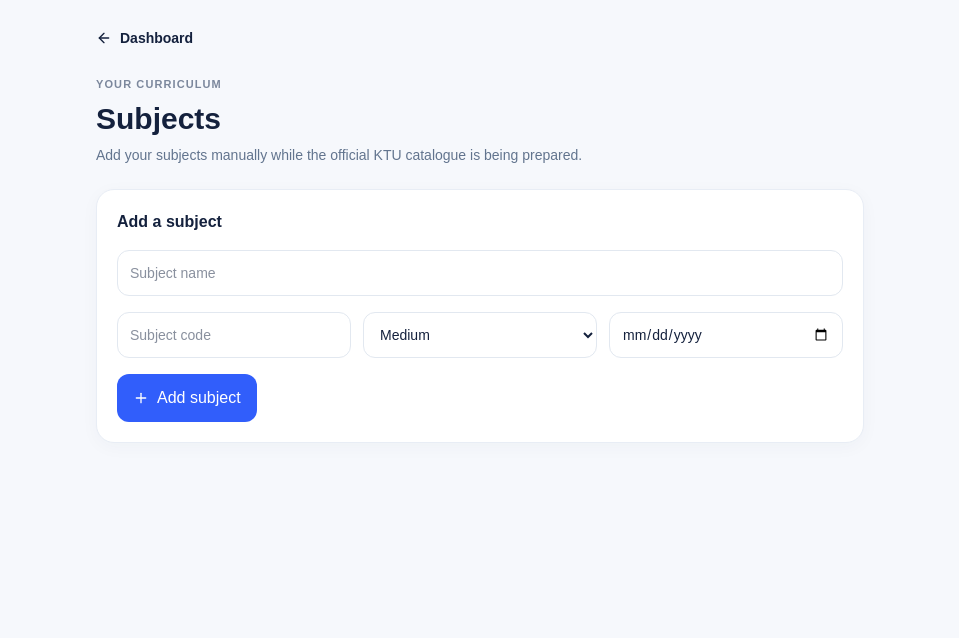
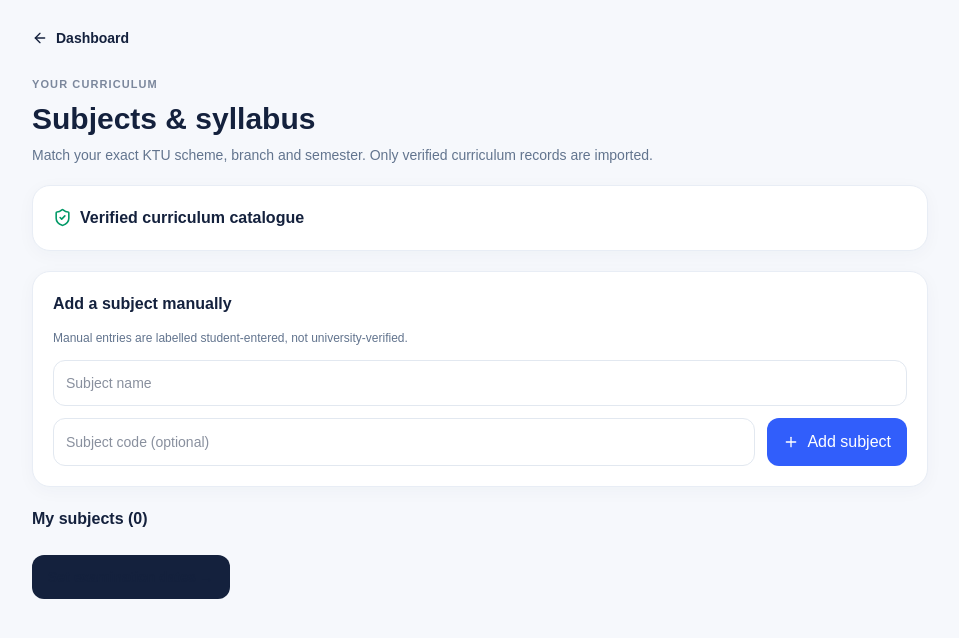
Before and after one commit to eldhoyy/exampilot, a Next.js app: page /subjects in a window 1280 px wide. Shown: the top 638 px of the page, without its empty margins (160-1119 px from the left). Built offline with nearby package versions, Linux system fonts and the light colour scheme.

Commit message:
Load verified KTU curriculum and module data

```diff
--- a/src/app/subjects/page.tsx
+++ b/src/app/subjects/page.tsx
@@ -1,16 +1,34 @@
 "use client";
 import { useEffect, useState } from "react";
 import Link from "next/link";
-import { ArrowLeft, BookOpen, Plus, Trash2 } from "lucide-react";
-type Subject={id:string;title:string;code:string;difficulty:string;examDate:string};
+import { ArrowLeft, BookOpen, Plus, ShieldCheck } from "lucide-react";
+import { createClient } from "@/lib/supabase/client";
+type Subject = { id:string; title:string; code:string; difficulty:string; examDate:string; modules:number; verified?:boolean };
+type CatalogueSubject = { id:string; subject_code:string; title:string; credits:number|null; subject_modules:{id:string;module_number:number;title:string;topics:string[]}[] };
 export default function SubjectsPage(){
- const [items,setItems]=useState<Subject[]>([]);
- const [title,setTitle]=useState(""); const [code,setCode]=useState(""); const [difficulty,setDifficulty]=useState("medium"); const [examDate,setExamDate]=useState("");
- useEffect(()=>{try{setItems(JSON.parse(localStorage.getItem("exampilot-subjects")||"[]"))}catch{}},[]);
- function persist(next:Subject[]){setItems(next);localStorage.setItem("exampilot-subjects",JSON.stringify(next))}
- function add(){if(!title.trim())return;persist([...items,{id:crypto.randomUUID(),title:title.trim(),code:code.trim(),difficulty,examDate}]);setTitle("");setCode("");setExamDate("")}
- return <main className="min-h-screen px-4 py-7 sm:px-8"><div className="mx-auto max-w-3xl"><Link href="/" className="mb-7 inline-flex items-center gap-2 text-sm font-semibold text-slate-500"><ArrowLeft size={16}/> Dashboard</Link><p className="eyebrow mb-2">YOUR CURRICULUM</p><h1 className="text-3xl font-extrabold">Subjects</h1><p className="mt-2 text-sm text-slate-500">Add your subjects manually while the official KTU catalogue is being prepared.</p>
- <section className="panel mt-6 space-y-4 p-5"><h2 className="font-bold">Add a subject</h2><input className="w-full rounded-xl border border-slate-200 px-3 py-3 text-sm" placeholder="Subject name" value={title} onChange={e=>setTitle(e.target.value)}/><div className="grid gap-3 sm:grid-cols-3"><input className="rounded-xl border border-slate-200 px-3 py-3 text-sm" placeholder="Subject code" value={code} onChange={e=>setCode(e.target.value)}/><select className="rounded-xl border border-slate-200 px-3 py-3 text-sm" value={difficulty} onChange={e=>setDifficulty(e.target.value)}><option value="easy">Easy</option><option value="medium">Medium</option><option value="hard">Hard</option></select><input aria-label="Exam date" type="date" className="rounded-xl border border-slate-200 px-3 py-3 text-sm" value={examDate} onChange={e=>setExamDate(e.target.value)}/></div><button onClick={add} className="inline-flex items-center gap-2 rounded-xl bg-[#315efb] px-4 py-3 text-sm font-bold text-white"><Plus size={16}/> Add subject</button></section>
- <section className="mt-5 space-y-3">{items.map(s=><div key={s.id} className="panel flex items-center gap-3 p-4"><BookOpen className="text-blue-600"/><div className="min-w-0 flex-1"><p className="font-bold">{s.title}</p><p className="text-xs text-slate-400">{s.code||"No code"} · {s.difficulty} · {s.examDate||"Exam date not set"}</p></div><button aria-label="Remove subject" onClick={()=>persist(items.filter(x=>x.id!==s.id))} className="p-2 text-slate-400"><Trash2 size={16}/></button></div>)}</section>
- </div></main>
+ const [items,setItems]=useState<Subject[]>([]); const [catalogue,setCatalogue]=useState<CatalogueSubject[]>([]); const [loading,setLoading]=useState(false); const [notice,setNotice]=useState("");
+ const [profile,setProfile]=useState<{scheme:string;branch:string;semester:string;programme:string}|null>(null); const [difficulty,setDifficulty]=useState("medium"); const [examDates,setExamDates]=useState<Record<string,string>>({});
+ useEffect(()=>{try{setItems(JSON.parse(localStorage.getItem("exampilot-subjects")||"[]"));const p=JSON.parse(localStorage.getItem("exampilot-profile-draft")||"null");if(p){setProfile(p);loadCatalogue(p);}}catch{setNotice("Could not read the saved academic profile.");}},[]);
+ async function loadCatalogue(p:{scheme:string;branch:string;semester:string;programme:string}){
+  setLoading(true);setNotice("");
+  try{const db=createClient();const year=Number(p.scheme);
+   const [{data:schemes,error:se},{data:programmes,error:pe}]=await Promise.all([db.from("academic_schemes").select("id,name,scheme_year").eq("scheme_year",year).eq("is_active",true),db.from("programmes").select("id,name,short_name").eq("short_name",p.programme)]);
+   if(se)throw se;if(pe)throw pe;const schemeId=schemes?.[0]?.id;const programmeId=programmes?.[0]?.id;
+   if(!schemeId||!programmeId){setNotice("No verified curriculum catalogue has been published for this scheme and programme yet. You can still add subjects manually.");return;}
+   const {data:branches,error:be}=await db.from("branches").select("id,name").eq("programme_id",programmeId).eq("name",p.branch);if(be)throw be;
+   const branchId=branches?.[0]?.id;if(!branchId){setNotice("The selected branch is not yet in the curriculum catalogue. You can add subjects manually.");return;}
+   const semester=Number(String(p.semester).replace(/\D/g,""));
+   const {data,error}=await db.from("subjects").select("id,subject_code,title,credits,subject_modules(id,module_number,title,topics)").eq("scheme_id",schemeId).eq("branch_id",branchId).eq("semester",semester).eq("verification_status","verified").order("subject_code");
+   if(error)throw error;setCatalogue((data||[]) as CatalogueSubject[]);if(!data?.length)setNotice("No verified subjects are published for this exact profile yet. ExamPilot will not substitute another scheme or branch.");
+  }catch(e){setNotice(e instanceof Error?e.message:"Could not load the verified curriculum. Check Supabase setup.");}finally{setLoading(false);}
+ }
+ function persist(next:Subject[]){setItems(next);localStorage.setItem("exampilot-subjects",JSON.stringify(next));}
+ function addFromCatalogue(s:CatalogueSubject){if(items.some(x=>x.code===s.subject_code))return;persist([...items,{id:s.id,title:s.title,code:s.subject_code,difficulty,examDate:examDates[s.id]||"",modules:Math.max(1,s.subject_modules?.length||5),verified:true}]);}
+ function addManual(){const title=(document.getElementById("manual-subject") as HTMLInputElement)?.value.trim();const code=(document.getElementById("manual-code") as HTMLInputElement)?.value.trim();if(!title)return;persist([...items,{id:crypto.randomUUID(),title,code,difficulty,examDate:"",modules:5,verified:false}]);(document.getElementById("manual-subject") as HTMLInputElement).value="";(document.getElementById("manual-code") as HTMLInputElement).value="";}
+ return <main className="min-h-screen px-4 py-7 sm:px-8"><div className="mx-auto max-w-4xl"><Link href="/" className="mb-7 inline-flex items-center gap-2 text-sm font-semibold text-slate-500"><ArrowLeft size={16}/> Dashboard</Link><p className="eyebrow mb-2">YOUR CURRICULUM</p><h1 className="text-3xl font-extrabold">Subjects & syllabus</h1><p className="mt-2 text-sm text-slate-500">Match your exact KTU scheme, branch and semester. Only verified curriculum records are imported.</p>
+ {profile&&<section className="panel mt-5 p-4"><p className="text-sm font-bold">{profile.programme} · KTU {profile.scheme} scheme · {profile.branch} · {profile.semester}</p></section>}
+ <section className="panel mt-5 p-5"><div className="flex items-center gap-2"><ShieldCheck className="text-emerald-600" size={19}/><h2 className="font-bold">Verified curriculum catalogue</h2></div>{loading&&<p className="mt-3 text-sm text-slate-500">Checking the exact curriculum in Supabase…</p>}{notice&&<p role="status" className="mt-3 rounded-xl bg-amber-50 p-3 text-sm leading-6 text-amber-900">{notice}</p>}
+ {catalogue.length>0&&<div className="mt-4 space-y-3"><div className="flex flex-wrap items-center gap-3"><label className="text-xs font-semibold">Default difficulty</label><select value={difficulty} onChange={e=>setDifficulty(e.target.value)} className="rounded-lg border border-slate-200 px-3 py-2 text-sm"><option value="easy">Easy</option><option value="medium">Medium</option><option value="hard">Hard</option></select></div>{catalogue.map(s=><div key={s.id} className="flex flex-wrap items-center gap-3 rounded-xl border border-slate-100 p-3"><BookOpen size={17} className="text-blue-600"/><div className="min-w-0 flex-1"><p className="text-sm font-bold">{s.subject_code} · {s.title}</p><p className="text-xs text-slate-500">{s.credits??"—"} credits · {s.subject_modules?.length||0} syllabus modules</p>{s.subject_modules?.length>0&&<details className="mt-2"><summary className="cursor-pointer text-xs font-semibold text-blue-700">View module titles</summary><ol className="mt-2 list-inside list-decimal space-y-1 text-xs text-slate-600">{s.subject_modules.sort((a,b)=>a.module_number-b.module_number).map(m=><li key={m.id}>{m.title}</li>)}</ol></details>}</div><button onClick={()=>addFromCatalogue(s)} disabled={items.some(x=>x.code===s.subject_code)} className="rounded-lg bg-[#315efb] px-3 py-2 text-xs font-bold text-white disabled:bg-slate-200 disabled:text-slate-500">{items.some(x=>x.code===s.subject_code)?"Added":"Add subject"}</button></div>)}</div>}</section>
+ <section className="panel mt-5 space-y-3 p-5"><h2 className="font-bold">Add a subject manually</h2><p className="text-xs leading-5 text-slate-500">Manual entries are labelled student-entered, not university-verified.</p><input id="manual-subject" className="w-full rounded-xl border border-slate-200 px-3 py-3 text-sm" placeholder="Subject name"/><div className="grid gap-3 sm:grid-cols-[1fr_auto]"><input id="manual-code" className="rounded-xl border border-slate-200 px-3 py-3 text-sm" placeholder="Subject code (optional)"/><button onClick={addManual} className="inline-flex items-center justify-center gap-2 rounded-xl bg-[#315efb] px-4 py-3 text-sm font-bold text-white"><Plus size={16}/> Add subject</button></div></section>
+ <section className="mt-5 space-y-3"><h2 className="font-bold">My subjects ({items.length})</h2>{items.map(s=><div key={s.id} className="panel flex items-center gap-3 p-4"><BookOpen className="text-blue-600"/><div className="min-w-0 flex-1"><p className="font-bold">{s.code?s.code+" · ":""}{s.title}</p><p className="text-xs text-slate-500">{s.modules} modules · {s.difficulty} priority · {s.verified?"Verified curriculum":"Student-entered"} · {s.examDate||"Exam date not set"}</p></div><button onClick={()=>persist(items.filter(x=>x.id!==s.id))} className="text-xs font-semibold text-red-600">Remove</button></div>)}</section><Link href="/timetable" className="mt-6 inline-flex rounded-xl bg-[#14213d] px-4 py-3 text-sm font-bold text-white">Set examination dates →</Link></div></main>;
 }
```
